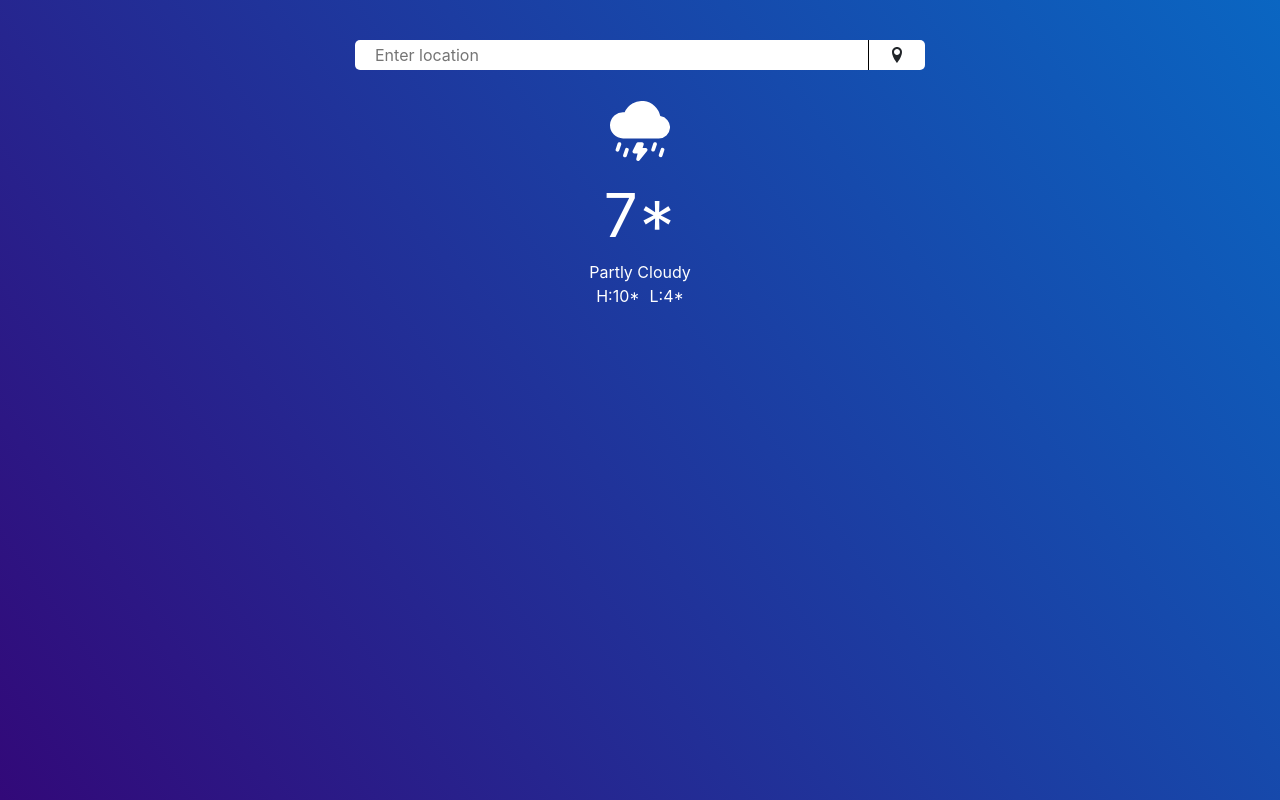
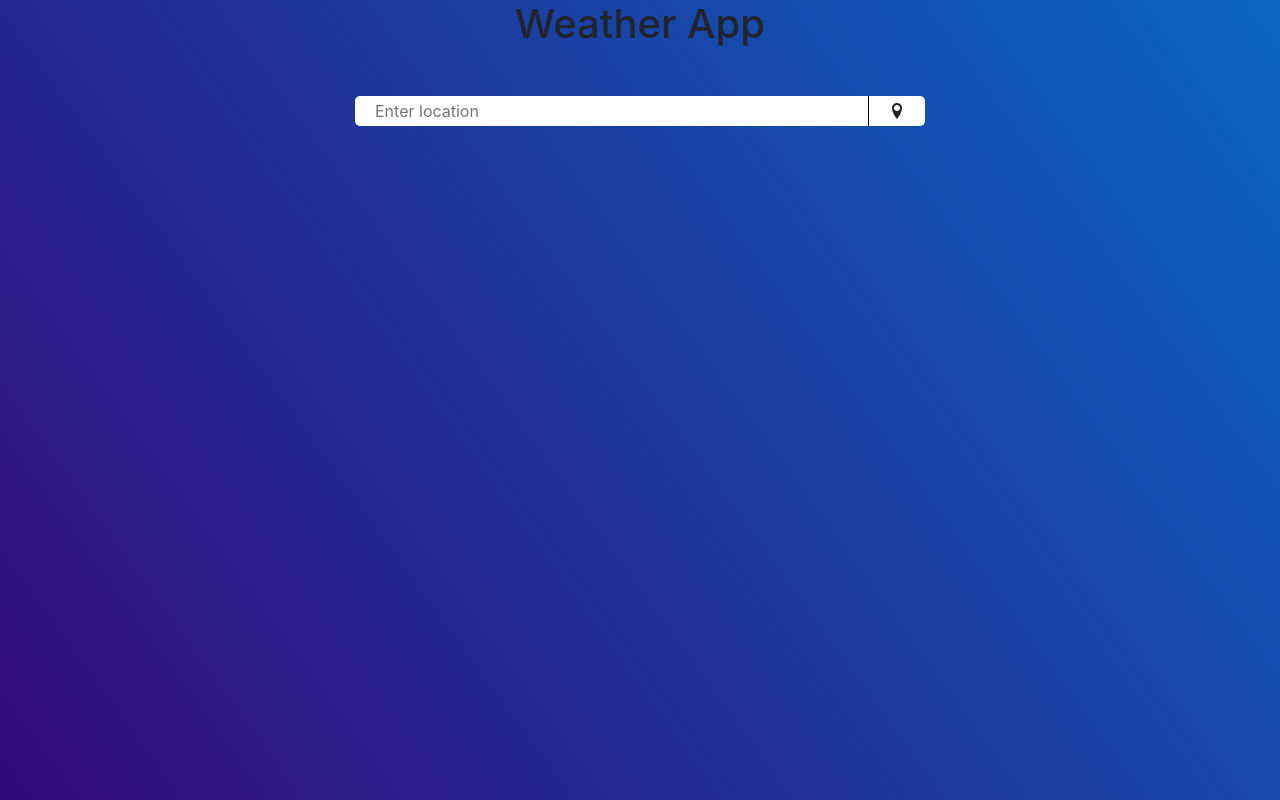
Before and after one commit to sathisk15/Weather_App, a React (Create React App) app: page / in a window 1280 px wide. Built offline with nearby package versions, Linux system fonts and the light colour scheme.

Commit message:
Current weather componenet created and working fine

```diff
--- a/src/App.css
+++ b/src/App.css
@@ -64,8 +64,10 @@ input:focus {
   color: #fff;
 }
 
-.weather-box .icon {
-  font-size: 60px;
+.weather-box .icon img{
+  /* font-size: 150px; */
+  width: 200px;
+  height: 200px;
 }
 .weather-box .temprature {
   font-size: 60px;
--- a/src/App.js
+++ b/src/App.js
@@ -1,11 +1,23 @@
 import './App.css';
 import Searchbox from './components/Searchbox';
 import CurrentWeatherBox from './components/CurrentWeatherBox';
+import { useState } from 'react';
+
 function App() {
+  const [cityData, setCityData] = useState();
+  const getCityDetails = (data) => {
+    setCityData(data);
+  };
+  console.log(cityData);
   return (
     <div className="App">
-      <Searchbox />
-      <CurrentWeatherBox />
+      <h1 className='mt-6'>Weather App</h1>
+      <Searchbox getCityDetails={getCityDetails} />
+      {cityData && (
+        <CurrentWeatherBox
+          weatherData={{ main: cityData.main, weather: cityData.weather }}
+        />
+      )}
     </div>
   );
 }
--- a/src/Utils/GeocodeAPI.js
+++ b/src/Utils/GeocodeAPI.js
@@ -6,4 +6,6 @@ const Geo_Code_options = {
 };
 const Geo_Code_API_URL = 'https://wft-geo-db.p.rapidapi.com/v1/geo';
 
-export { Geo_Code_options, Geo_Code_API_URL };
+const weatherAPI = 'https://api.openweathermap.org/data/2.5';
+const weatherAPIKey = 'bbe29ed0bd009073e5e16a38cd09ade4';
+export { Geo_Code_options, Geo_Code_API_URL, weatherAPI, weatherAPIKey };
--- a/src/components/CurrentWeatherBox.js
+++ b/src/components/CurrentWeatherBox.js
@@ -1,22 +1,37 @@
-import React from 'react';
-import { BsFillCloudLightningRainFill } from 'react-icons/bs';
 
-const CurrentWeatherBox = () => {
+const CurrentWeatherBox = ({ weatherData }) => {
+  const FtoC = (d) => (d - 273.15).toFixed(0);
   return (
     <div className="container">
       <div className="row d-flex justify-content-center">
         <div className="col-10 col-sm-10 col-md-8 col-lg-6">
-          <div className="weather-box">
-            <div className="icon">
-              <BsFillCloudLightningRainFill />
+          {weatherData && (
+            <div className="weather-box">
+              <div className="icon">
+                <img
+                  src={`https://openweathermap.org/img/wn/${weatherData.weather[0].icon}@2x.png`}
+                  alt=""
+                />
+              </div>
+              <div className="temprature">
+                {FtoC(weatherData.main.temp)}&deg;C
+              </div>
+              <div className="climate">
+                {weatherData.weather[0].description}
+              </div>
+              <div className="FeelsLike">
+                {`Feels like: ${FtoC(weatherData.main.feels_like)} `}&deg;C
+              </div>
+              <span className="temp">
+                <p className="high">
+                  {`H: ${FtoC(weatherData.main.temp_max)} `}&deg;C
+                </p>
+                <p className="low">
+                  {`L: ${FtoC(weatherData.main.temp_min)} `}&deg;C
+                </p>
+              </span>
             </div>
-            <div className="temprature">7*</div>
-            <div className="climate">Partly Cloudy</div>
-            <span className="temp">
-              <p className="high">H:10*</p>
-              <p className="low">L:4*</p>
-            </span>
-          </div>
+          )}
         </div>
       </div>
     </div>
--- a/src/components/Searchbox.js
+++ b/src/components/Searchbox.js
@@ -3,9 +3,10 @@ import { useState, useEffect } from 'react';
 import axios from 'axios';
 import { ImLocation } from 'react-icons/im';
 import { Geo_Code_options, Geo_Code_API_URL } from '../Utils/GeocodeAPI';
+import { weatherAPI, weatherAPIKey } from '../Utils/GeocodeAPI';
 import SearchResults from './SearchResults';
 
-const Searchbox = () => {
+const Searchbox = ({getCityDetails}) => {
   const [location, setLocation] = useState('');
   const [cities, setCities] = useState([]);
   const [toggleResults, setToggleResults] = useState(false);
@@ -27,7 +28,18 @@ const Searchbox = () => {
   }, [location, toggleResults]);
   const clearCities = (city) => {
     setToggleResults(false);
-    console.log(city);
+    async function fetchData() {
+      if (city) {
+        let { data } = await axios.get(
+          `${weatherAPI}/weather?lat=${city.latitude.toFixed(
+            4
+          )}&lon=${city.longitude.toFixed(4)}&appid=${weatherAPIKey}`
+        );
+        getCityDetails(data)
+        console.log("Test Weather API Call")
+      }
+    }
+    fetchData();
     setLocation(city.city);
   };
   const handleLocation = () => {};
```
